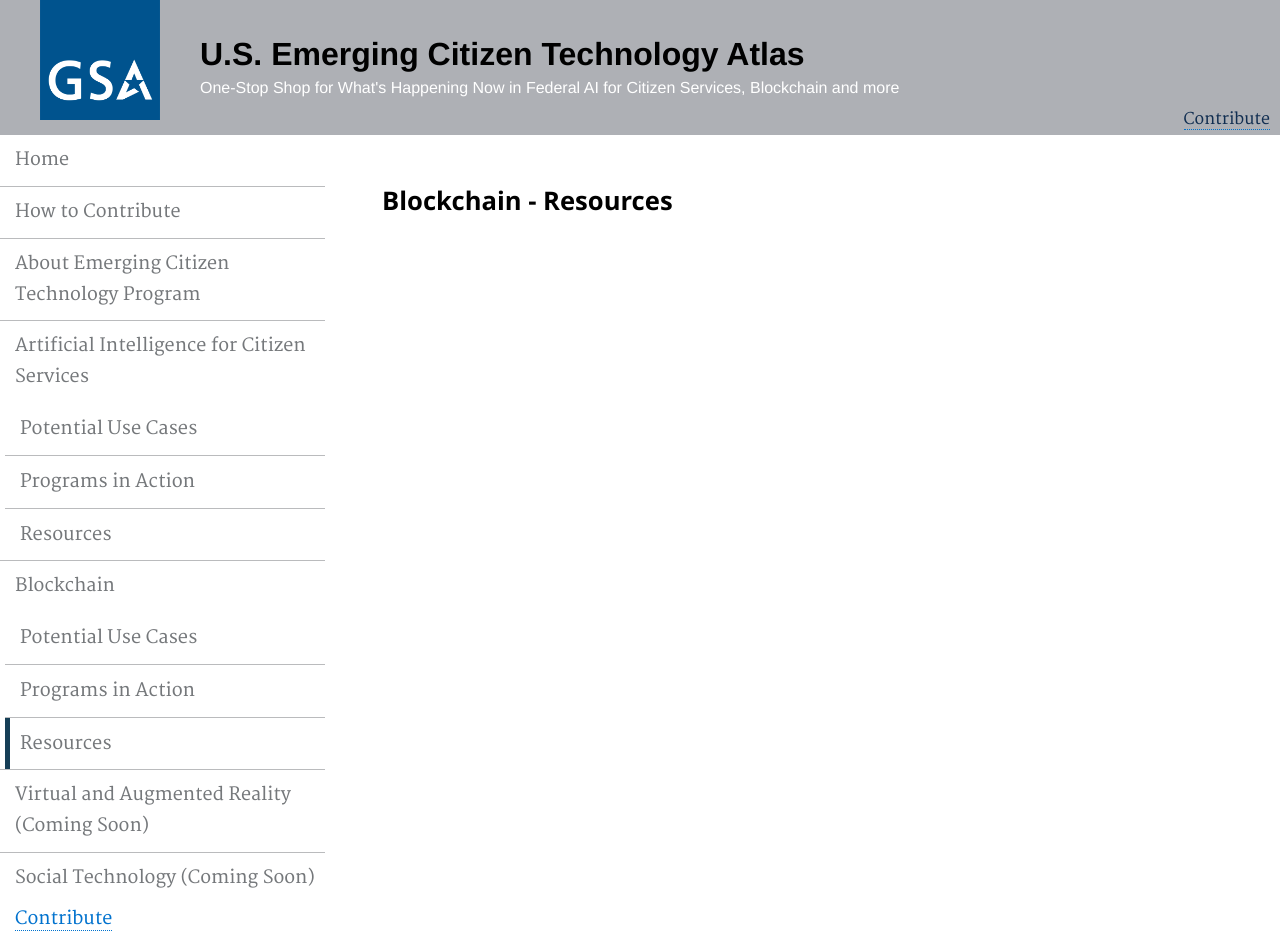
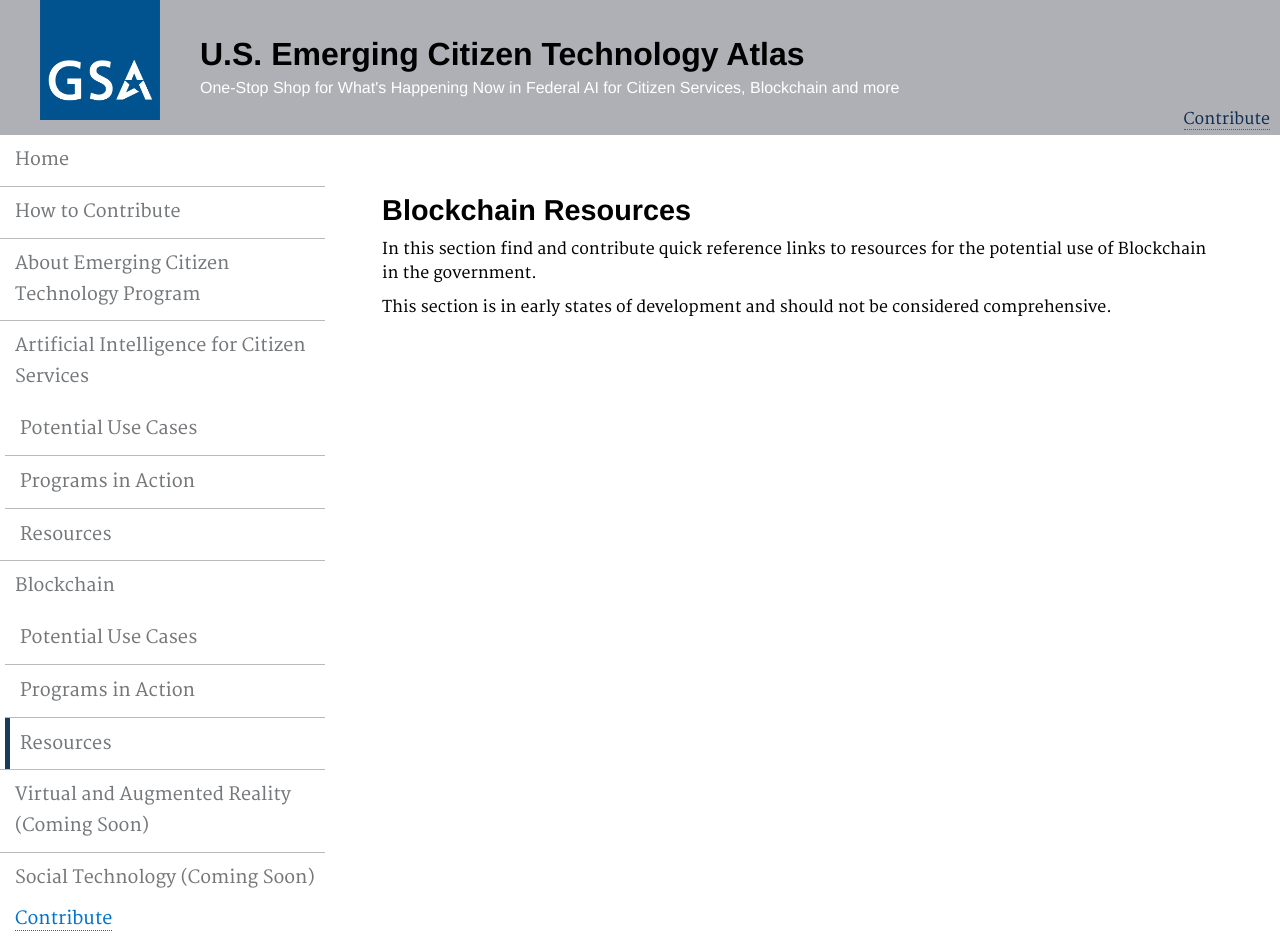
Before and after one commit to GSA/emerging-technology-atlas, a Jekyll site: the page built from pages/blockchain-resources.md, in a window 1280 px wide. Built offline with Jekyll 4.4.1, drawn with Linux system fonts in a browser that asks for light colours.

Commit message:
Update blockchain-resources.md

```diff
--- a/pages/blockchain-resources.md
+++ b/pages/blockchain-resources.md
@@ -5,4 +5,8 @@ permalink: /blockchain-resources/
 description: ""
 ---
 
-### Blockchain - Resources
+## Blockchain Resources
+
+In this section find and contribute quick reference links to resources for the potential use of Blockchain in the government.
+
+This section is in early states of development and should not be considered comprehensive.
```
